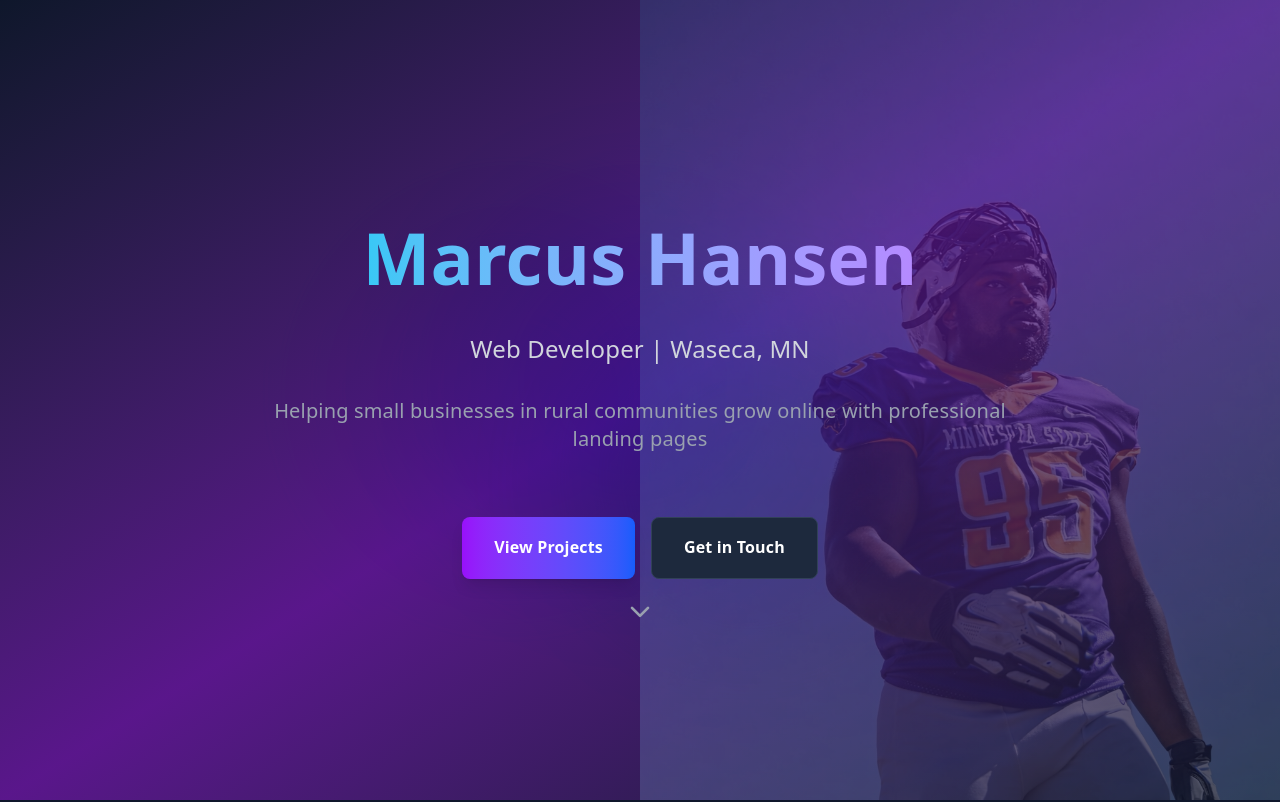
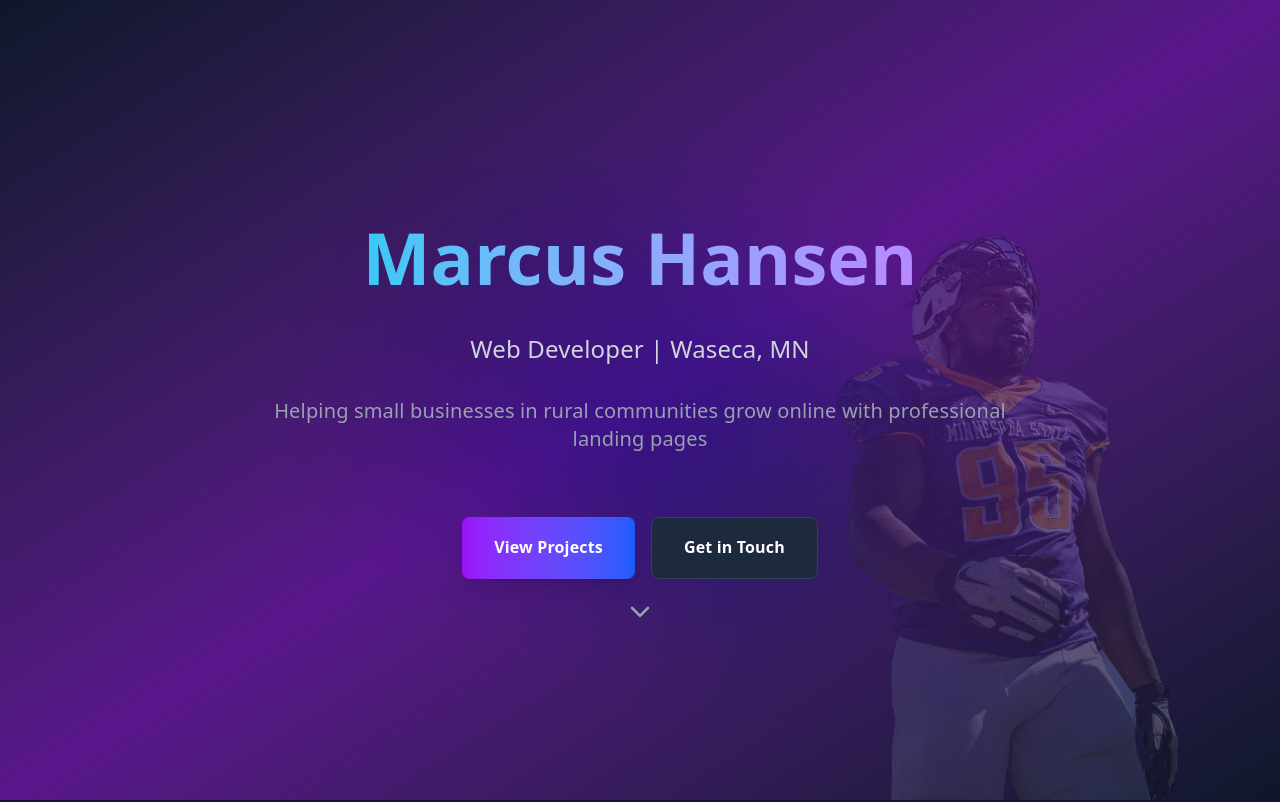
Before and after one commit to Hans3n6/MarcusLP, a Next.js app: page / in a window 1280 px wide. Shown: the top 802 px of the page. Built offline with nearby package versions, Linux system fonts and the light colour scheme.

Commit message:
Remove background from hero image to prevent color interference

```diff
--- a/components/Hero.tsx
+++ b/components/Hero.tsx
@@ -23,9 +23,9 @@ export default function Hero() {
         {/* Hero Image - Right Side */}
         <div className="absolute right-0 top-0 bottom-0 w-1/2 hidden md:block">
           <img
-            src="/marcus-football.png"
+            src="/marcus-football-nobg.png"
             alt="Marcus Hansen in football uniform"
-            className="h-full w-full object-cover object-center opacity-25"
+            className="h-full w-full object-contain object-center opacity-25"
           />
         </div>
       </div>
```
Also changed, not shown: public/marcus-football-nobg.png (added).
